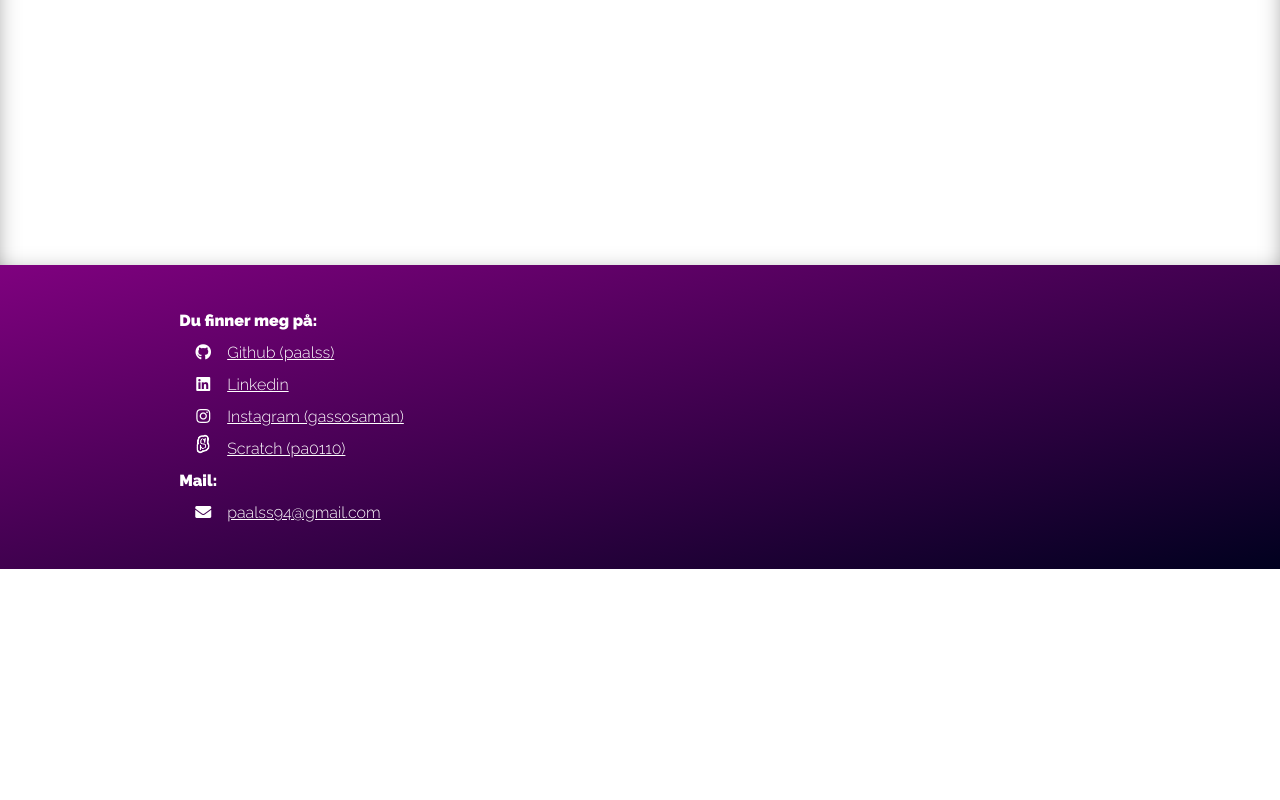
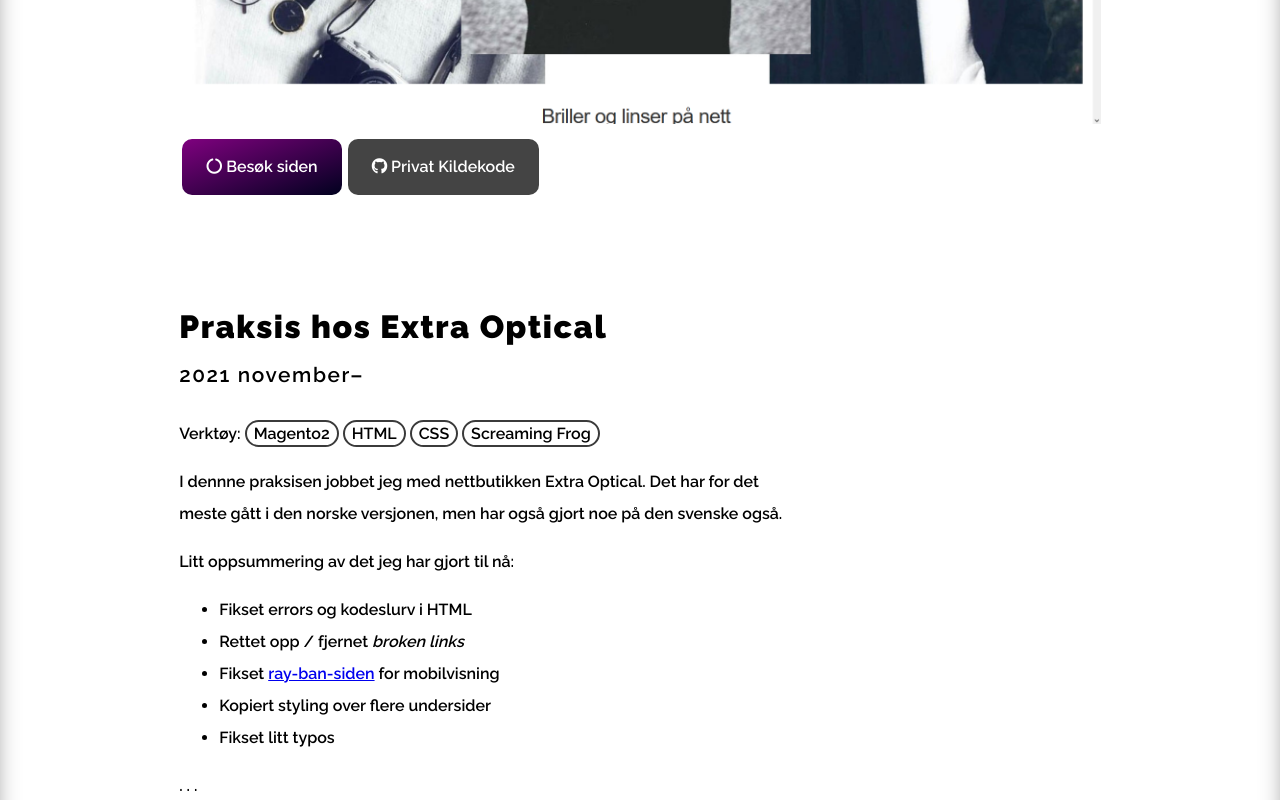
Before and after one commit to paalss/portfolio, a React (Create React App) app: page /portfolio/webwork/extraoptical in a window 1280 px wide. Shown: the part 640-1440 px from the top of the page. Before the commit the page ends 1209 px from the top, so only its background shows below. Built offline with nearby package versions, Linux system fonts and the light colour scheme.

Commit message:
aktiverte extraoptical siden

```diff
--- a/package.json
+++ b/package.json
@@ -22,7 +22,7 @@
     "postbuild": "react-snap",
     "test": "react-scripts test",
     "eject": "react-scripts eject",
-    "predeploy": "npm run build",
+    "predeploy": "yarn build",
     "deploy": "gh-pages -d build"
   },
   "eslintConfig": {
--- a/public/index.html
+++ b/public/index.html
@@ -6,7 +6,7 @@
   <link rel="icon" href="%PUBLIC_URL%/favicon.ico" />
   <meta name="viewport" content="width=device-width, initial-scale=1" />
   <meta name="theme-color" content="#000000" />
-  <meta name="description" content="Web site created using create-react-app" />
+  <meta name="description" content="Webutvikler med erfaring i frontend og backend" />
   <link rel="apple-touch-icon" href="%PUBLIC_URL%/favicon.ico" />
   <!--
       manifest.json provides metadata used when your web app is installed on a
--- a/src/pages/Extraoptical.js
+++ b/src/pages/Extraoptical.js
@@ -1,7 +1,7 @@
 import img from "../images/extraoptical/sider/front-page.png";
 
 // import Figure from "../components/common/Figure";
-import HtmlTag from "../components/common/HtmlTag";
+// import T from "../components/common/HtmlTag";
 
 function Extraoptical() {
   return (
@@ -27,92 +27,98 @@ function Extraoptical() {
         <li>Screaming Frog</li>
       </ul>
       <p>
-        Under dennne praksisen skulle jeg jobbe med nettsiden til Extra Optical.
-        Det har for det meste gått i den norske versjonen, men har også gjort
-        noe på den svenske også.
+        I dennne praksisen jobbet jeg med nettbutikken Extra Optical. Det har
+        for det meste gått i den norske versjonen, men har også gjort noe på den
+        svenske også.
       </p>
-      <p>
-        Arbeidsflyten har stort sett vært at jeg åpner <i>magento admin</i>{" "}
-        web-appen, Åpner en <i>page</i>, <i>block</i> eller meny, og fikser på
-        HTML-koden som er der. Oftest oppretter jeg nye filer lokalt i VSHtmlTag og
+      {/* <p>
+        Arbeidsflyten har stort sett vært at jeg logger inn i <i>magento admin</i>{" "}
+        web-appen, åpner en <i>page</i>, <i>block</i> eller meny, og fikser på
+        HTML-koden som er der. Oftest oppretter jeg nye filer lokalt i VSCode og
         limer inn HTML-koden som var der fra før inn i den, for backup. Jeg gjør
-        også endringene mine i VSHtmlTag, siden Magento ikke har noe{" "}
-        <i>syntax-highlighting</i>.
-      </p>
-      <p>Litt oppsummering av det jeg har gjort:</p>
+        også endringene mine i VSCode, siden Magento ikke har noe{" "}
+        <i>syntax-highlighting</i> eller innrykk i koden.
+      </p> */}
+      <p>Litt oppsummering av det jeg har gjort til nå:</p>
       <ul className="normal-list">
         <li>
-          Fikset errors og kodeslurv. F.eks. tilfeller av:
+          Fikset errors og kodeslurv i HTML
+          {/* <ul>
+            <li>
+              <T>/a</T>-tags som manglet starting tag. Og{" "}
+              <T>strong</T> tags som manglet ending tag
+            </li>
+            <li>
+              <T>h1</T> og <T>div</T> som var{" "}
+              <em>inni</em> en <T>p</T>. Dette gjør at nettlesren
+              automatisk rendrer en <T>/p</T> rett før{" "}
+              <T>h1</T>-tagen starter, og den <T>/p</T>
+              -taggen som man selv har plassert i koden, blir én for mye.
+            </li>
+            <li>
+              ukonsistent bruk av heading-tags brukt over tre tekstkolonner side
+              om side
+            </li>
+          </ul> */}
+        </li>
+        <li>Rettet opp / fjernet <i>broken links</i></li>
+        {/* <li>Lagt til nye lenketekster</li> */}
+        <li>
+          Fikset{" "}
+          <a
+            href="https://extraoptical.no/ray-ban"
+            target="_blank"
+            rel="noopener noreferrer"
+          >
+            ray-ban-siden
+          </a>{" "}
+          for mobilvisning
+        </li>
+        <li>Kopiert styling over flere undersider</li>
+        <li>Fikset litt typos</li>
+        {/* <li>
+          Rettet opp i ting som ikke gir helt mening{" "}
           <ul>
             <li>
-              <HtmlTag>/a</HtmlTag>-tags som manglet starting tag. Og{" "}
-              <HtmlTag>strong</HtmlTag> tags som manglet ending tag
-            </li>
-            <li>
-              <HtmlTag>h1</HtmlTag> og <HtmlTag>div</HtmlTag> som var{" "}
-              <em>inni</em> en <HtmlTag>p</HtmlTag>
+              f.eks. en del sider har en <T>h1</T> og en <T>h3</T>, men unngår å
+              bruke <T>h2</T>.
             </li>
           </ul>
-        </li>
-        <li>Rettet opp / fjernet broken links</li>
-        <li>Legge til nye lenketekster</li>
-        <li>Fikset ray-ban siden for mobilvisning</li>
-        <li>Kopiert styling over flere nettsider</li>
-        <li>
-          Fikset litt typos. F.eks.:
-          <ul>
-            <li>
-              <del>Ziggy Startdust</del>
-              <ins>Ziggy Stardust</ins>
-            </li>
-            <li>
-              <del>
-                <HtmlTag>
-                  p style="font-size:16px" class="woww fadeInUpw"
-                  data-wow-duratio1="2s"
-                </HtmlTag>
-              </del>
-              <ins>
-                <HtmlTag>
-                  p style="font-size:16px" class="wow fadeInUp"
-                  data-wow-duration1="2s"
-                </HtmlTag>
-              </ins>
-            </li>
-          </ul>
-        </li>
+        </li> */}
       </ul>
+      . . .
+
+      {/*
       <h3>Ting jeg har reagert på i koden</h3>
-      <p>Det var mye tull i koden som møtte meg da jeg startet, her er en liste over ting jeg har reagert på:</p>
+      <p>
+        Det var mye tull i koden som møtte meg da jeg startet, her er en liste
+        over ting jeg har reagert på:
+      </p>
       <ul className="normal-list">
         <li>
-          Det er brukt <HtmlTag>strong</HtmlTag> (i forsøk) på å gjøre tekst{" "}
-          <i>bold</i>
+          CSS-en er helt <i>all over the place</i>. Mye <i>inline styling</i>,
+          noe i egne <T>style</T>-tags sidedokumentet og i{" "}
+          <T>Head</T>. Og så er det brukt et eksternt stilark.{" "}
+          <br /> Jeg må tilstå at jeg selv har bidratt litt å skrive CSS flere
+          steder - skulle helst ha hatt tilgang til det eksterne stilarket, men
+          har blitt bedt om å sende koden til ukrainerne slik at de kan gjøre
+          endringen på sin maskin.
         </li>
+        <li>Koden har sjelden noe form for innrykk</li>
         <li>
-          CSS-en er helt <i>all over the place</i>. Mye <i>inline styling</i>,
-          noe i egne <HtmlTag>style</HtmlTag>-er i dokumentet og i{" "}
-          <HtmlTag>Head</HtmlTag>. Og så er det brukt et eksternt stilark. Jeg
-          må tilstå at jeg selv har bidratt litt å skrive CSS flere steder -
-          skulle helst ha hatt tilgang til det eksterne stilarket, men har blitt
-          bedt om å sende koden til ukrainerne slik at de kan gjøre endringen på
-          sin maskin.
-        </li>
-        <li>
-          Noen sider hopper over <HtmlTag>h2</HtmlTag> i overskrift-strukturen
+          Noen sider hopper over <T>h2</T> i overskrift-strukturen
           sin.
         </li>
         <li>
-          Ukonsistent bruk av heading-tags. Tekstkolonner side om side har hver
-          sin heading, men en av dem er på et annet nivå enn resten
+          Bruk av eldgammel tag: <T>center</T>
         </li>
         <li>
-          Bruk av eldgammel tag: <HtmlTag>center</HtmlTag>
+          Noen ganger er det flere <T>h1</T> på én side, men som er
+          stylet forskjellig.
         </li>
-        <li>Sjeldent innrykk i koden</li>
         <li>
-          Noen ganger er det flere <HtmlTag>h1</HtmlTag> på én side, men som
-          er stylet forskjellig.
+          Det er brukt <T>strong</T> (i forsøk) på å gjøre tekst{" "}
+          <i>bold</i>
         </li>
       </ul>
       <h3>Ulemper ved å jobbe med magento</h3>
@@ -124,7 +130,7 @@ function Extraoptical() {
         </li>
         <li>
           Magento har ikke syntax-highlighting, så for å se på koden i leselig
-          format må man copy-poaste koden til VSHtmlTag og se på det der
+          format må man copy-poaste koden til VST og se på det der
         </li>
         <li>
           man må bruke "flush cache"-funksjonen ofte for at menyer og andre ting
@@ -136,6 +142,7 @@ function Extraoptical() {
           samme block/page/meny så har det hent at koden den viser brukken
         </li>
       </ul>
+      */}
       {/* <div uk-lightbox="animation: slide" className="flex wrap">
         <Figure imgSrc={img} imgAlt="bilde1" caption="bilde1" />
         <Figure imgSrc={img} imgAlt="bilde2" caption="bilde2" />
--- a/src/pages/Home.js
+++ b/src/pages/Home.js
@@ -48,7 +48,7 @@ function Home() {
       <GraphicworkLinks />
       <h2 className="mb-50">Annet</h2>
       <OtherLinks />
-      <h2 className="mb-50">Sertififiseringer</h2>
+      <h2 className="mb-50">Sertififisering</h2>
       <Certification />
     </>
   );
@@ -72,7 +72,7 @@ export function WebworkLinks() {
           );
         })}
         <SquareLink desktopEmptySpace />
-        {/* <SquareLink desktopEmptySpace /> */}
+        <SquareLink desktopEmptySpace />
       </div>
       <div className="mt-50">
         <a
@@ -81,7 +81,7 @@ export function WebworkLinks() {
           target="_blank"
           rel="noopener noreferrer"
         >
-          <span className="fab fa-github"></span> Se flere prosjekter
+          <span className="fab fa-github"></span> Se mer på Github
         </a>
       </div>
     </>
--- a/src/pagesInfo.js
+++ b/src/pagesInfo.js
@@ -69,15 +69,15 @@ const pagesInfo = [
     title: "Nettsider",
     page: <Webwork />,
     subpages: [
-      // {
-      //   id: 3,
-      //   path: "/webwork/extraoptical",
-      //   title: "Extra Optical",
-      //   page: <Extraoptical />,
-      //   imgSrc: extraopticalImg,
-      //   imgAlt: "Extraoptical logo",
-      //   tools: ["Magento2", "HTML", "CSS"],
-      // },
+      {
+        id: 3,
+        path: "/webwork/extraoptical",
+        title: "Extra Optical",
+        page: <Extraoptical />,
+        imgSrc: extraopticalImg,
+        imgAlt: "Extraoptical logo",
+        tools: ["Magento2", "HTML", "CSS", "Screaming frog"],
+      },
       {
         id: 4,
         path: "/webwork/dokker",
```
